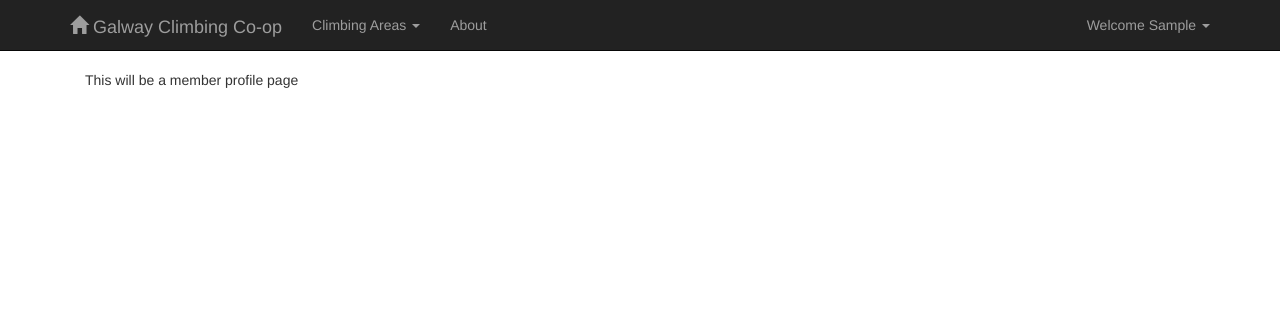
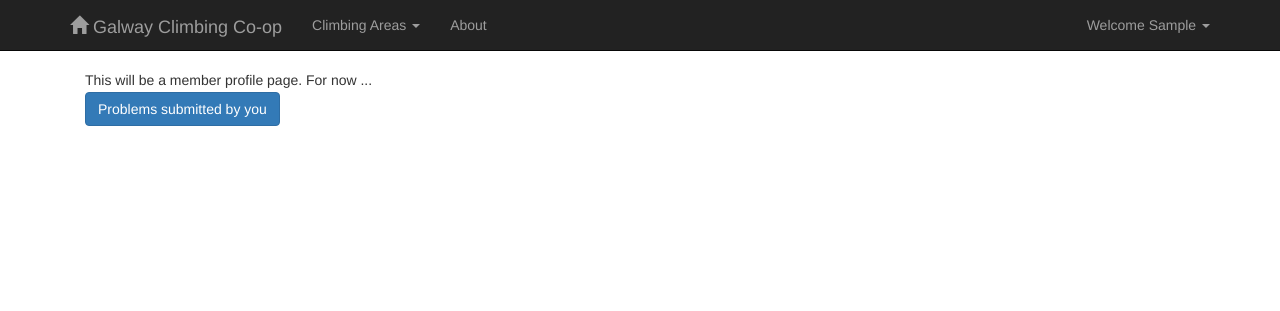
Before and after one commit to jalibras/coop, a Django app: page /members/profile/ in a window 1280 px wide. Shown: the top 311 px of the page. Run offline with Django 3.2, Linux system fonts and the light colour scheme; a user stored in the database is signed in; tables that the repository leaves empty hold one stand-in row (values such as "Sample post"); some libraries are stand-ins or nearby versions.

Commit message:
syncing with github

```diff
--- a/coop/coop/settings.py
+++ b/coop/coop/settings.py
@@ -33,7 +33,7 @@ BASE_DIR = os.path.dirname(os.path.dirname(os.path.abspath(__file__)))
 # SECURITY WARNING: don't run with debug turned on in production!
 
 DEBUG = False
-DEBUG = True
+#DEBUG = True
 if DJANGO_HOST=='dev':
     DEBUG = True
 
--- a/coop/members/templates/members/profile.html
+++ b/coop/members/templates/members/profile.html
@@ -2,6 +2,10 @@
 
 {% block main %}
 
-This will be a member profile page
+This will be a member profile page. For now ...
+<p>
+
+<a class="btn btn-primary" href="{% url 'members:my_artificial_problems' %}">Problems submitted by you</a>
+
 
 {% endblock %}
--- a/coop/members/urls.py
+++ b/coop/members/urls.py
@@ -18,4 +18,5 @@ urlpatterns = [
     #url(r'password_change',password_change,{'template_name':'registration/my_password_change_form.html'}),
     url(r'^',include('django.contrib.auth.urls')),
     url(r'^profile/',views.profile,name='profile'),
+    url(r'^my_artificial_problems/',views.my_artificial_problems,name='my_artificial_problems'),
     ]
--- a/coop/members/views.py
+++ b/coop/members/views.py
@@ -1,6 +1,9 @@
 from django.shortcuts import render
 
 from django.contrib.auth.decorators import user_passes_test
+
+from guide.models import ArtificialProblem
+
 
 
 # Create your views here.
@@ -29,3 +32,14 @@ class UserViewSet(viewsets.ModelViewSet):
 class MemberViewSet(viewsets.ModelViewSet):
     queryset = Member.objects.all()
     serializer_class = MemberSerializer
+
+
+
+@user_passes_test(lambda u:hasattr(u,'member'))
+def my_artificial_problems(request):
+    order_by = request.GET.get('order_by','grade')
+    queryset = ArtificialProblem.objects.filter(owner=request.user.member).order_by(order_by)
+    return render(request,'members/my_artificial_problems.html',{
+        'queryset':queryset,
+        'ob':order_by,
+        })
```
